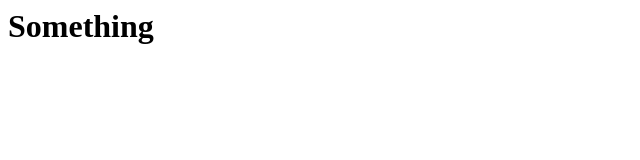
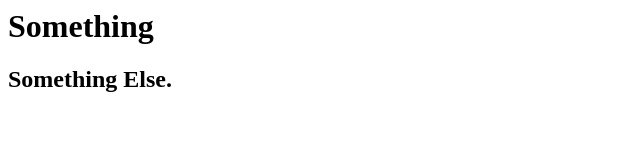
Before and after one commit to tseeram1/site, a plain HTML site: page index.html in a window 1280 px wide. Shown: the whole page, without its empty margins (0-640 px from the left). Drawn offline with Linux system fonts and the light colour scheme.

Commit message:
Added some line.

```diff
--- a/index.html
+++ b/index.html
@@ -4,5 +4,6 @@
     </head>
     <body>
         <h1>Something</h1>
+        <h2>Something Else.</h2>
     </body>
 </html>
```
